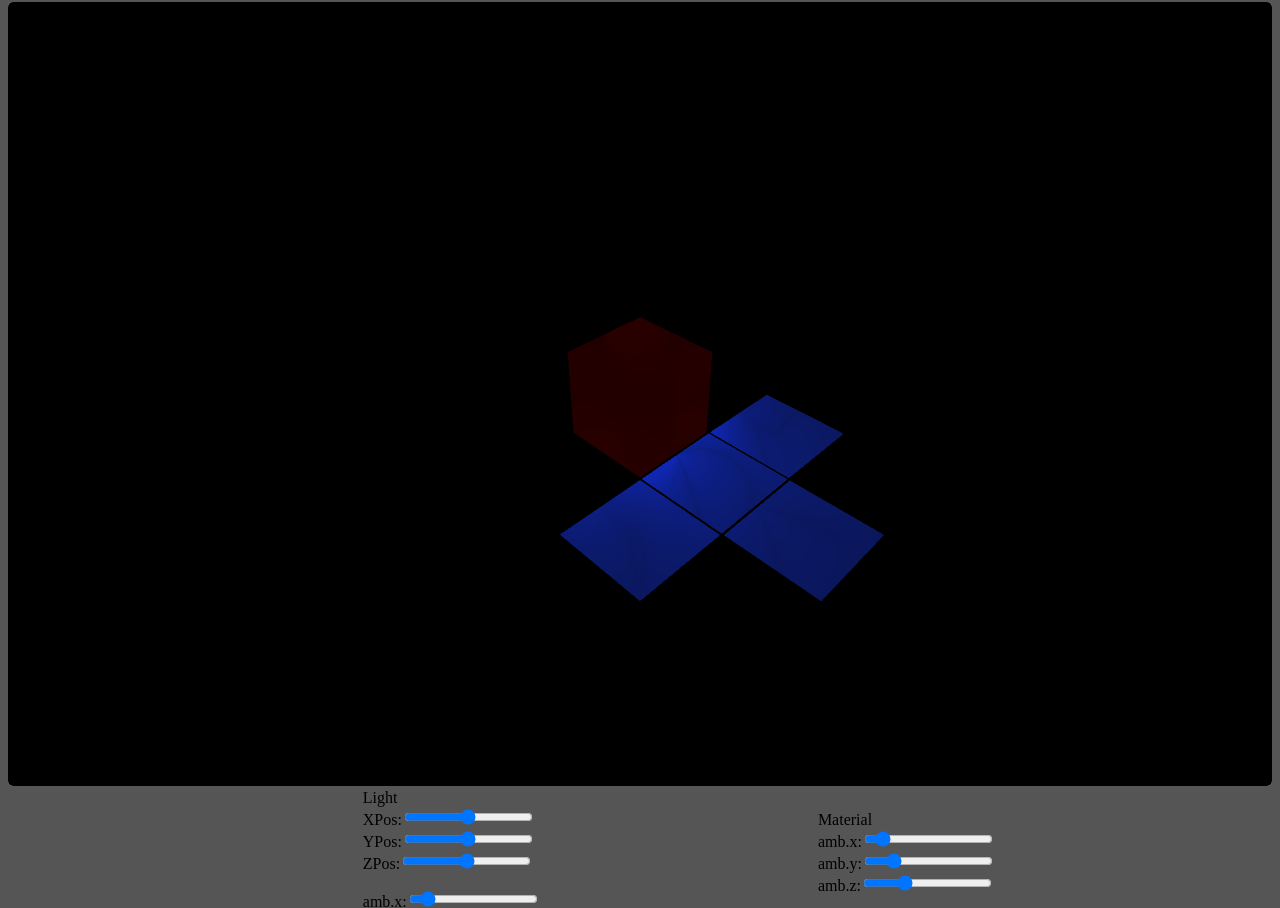
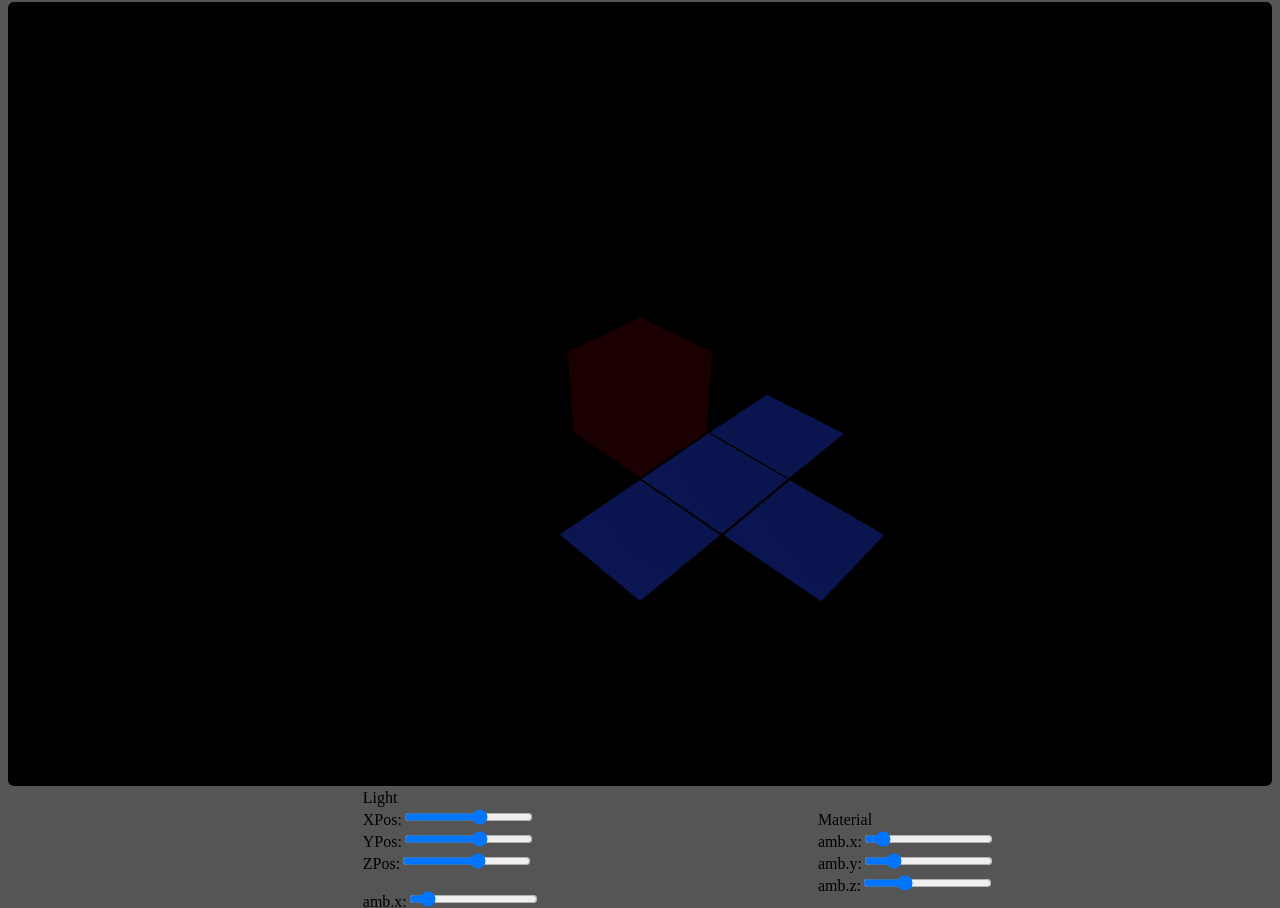
Before and after one commit to Mihagug/WebGLProject, a plain HTML site: page index.html in a window 1280 px wide. Shown: the part 64-972 px from the top of the page. Drawn offline with Linux system fonts and the light colour scheme.

Commit message:
Play with light source

```diff
--- a/index.html
+++ b/index.html
@@ -23,9 +23,9 @@
                     <td>
                         Light <br />
                         <form>
-                            XPos:<input id="lXPos" type="range" min="-10" max="10" value="0" step="1.0"> <br />
-                            YPos:<input id="lYPos" type="range" min="-10" max="10" value="0" step="1.0"> <br />
-                            ZPos:<input id="lZPos" type="range" min="-10" max="10" value="0" step="1.0"> <br />
+                            XPos:<input id="lXPos" type="range" min="-20" max="20" value="4" step="0.01"> <br />
+                            YPos:<input id="lYPos" type="range" min="-20" max="20" value="4" step="0.01"> <br />
+                            ZPos:<input id="lZPos" type="range" min="-20" max="20" value="4" step="0.01"> <br />
                         </form>
                         <form>
                             amb.x:<input id="lAmbX" type="range" min="0.0" max="1.0" value="0.1" step="0.01"> <br />
@@ -72,7 +72,7 @@
                             emiss.z:<input id="mEmissZ" type="range" min="0.0" max="1.0" value="0.3" step="0.01"> <br />
                         </form>
                         <form>
-                            shine:<input id="mShine" type="range" min="0.0" max="1.0" value="0.2" step="0.01"> <br />
+                            shine:<input id="mShine" type="range" min="0.0" max="100.0" value="0.0" step="1.0"> <br />
                         </form>
                     </td>
                 </tr>
--- a/src/box.js
+++ b/src/box.js
@@ -73,16 +73,48 @@ Box.prototype = {
             //rear
             0, 1, 2, 2, 3, 0,
             //forward
-            4, 5, 6, 4, 6, 7,
+            4, 5, 6, 6, 7, 4,
             //top
-            1, 7, 6, 1, 6, 2,
+            1, 7, 6, 6, 2, 1,
             //bottom
-            4, 0, 3, 4, 3, 5,
+            4, 0, 3, 3, 5, 4,
             //left
-            3, 2, 6, 3, 6, 5,
+            3, 2, 6, 6, 5, 3,
             //right
-            4, 7, 1, 4, 1, 0
+            4, 7, 1, 1, 0, 4
         ];
+
+        /*var points = [];
+        for (var i = 0, j = 0; i < verticies.length; i += 3, j++) {
+            points[j] = new Vector(verticies[i], verticies[i + 1], verticies[i + 2]);
+        }
+
+        var vNormals = [];
+        vNormals[0] = normalize(cross(subVectors(points[2], points[1]), subVectors(points[0], points[1])));
+        vNormals[1] = normalize(cross(subVectors(points[0], points[3]), subVectors(points[2], points[3])));
+
+        vNormals[2] = normalize(cross(subVectors(points[6], points[5]), subVectors(points[4], points[5])));
+        vNormals[3] = normalize(cross(subVectors(points[4], points[7]), subVectors(points[6], points[7])));
+
+        vNormals[4] = normalize(cross(subVectors(points[6], points[7]), subVectors(points[1], points[7])));
+        vNormals[5] = normalize(cross(subVectors(points[1], points[2]), subVectors(points[6], points[2])));
+
+        vNormals[6] = normalize(cross(subVectors(points[3], points[0]), subVectors(points[4], points[0])));
+        vNormals[7] = normalize(cross(subVectors(points[4], points[5]), subVectors(points[3], points[5])));
+
+        vNormals[8] = normalize(cross(subVectors(points[6], points[2]), subVectors(points[3], points[2])));
+        vNormals[9] = normalize(cross(subVectors(points[3], points[5]), subVectors(points[6], points[5])));
+
+        vNormals[10] = normalize(cross(subVectors(points[1], points[7]), subVectors(points[4], points[7])));
+        vNormals[11] = normalize(cross(subVectors(points[4], points[0]), subVectors(points[1], points[0])));
+
+        var normals = [
+        ];
+        for (var i = 0; i < vNormals.length; i++) {
+            for (var j = 0; j < vNormals[i].arrayRep.length; j++) {
+                normals.push(vNormals[i].arrayRep[j]);
+            }
+        }*/
 
         var normals = [
             -1.0, 0.0, 0.0,
@@ -157,12 +189,14 @@ Box.prototype = {
 
         this.glContext.bindBuffer(this.glContext.ARRAY_BUFFER, this.vbo);
         this.glContext.enableVertexAttribArray(this.glContext.getAttribLocation(this.program.program, "vPos"));
+
         this.glContext.vertexAttribPointer(this.glContext.getAttribLocation(this.program.program, "vPos"), 3, this.glContext.FLOAT, false, 0, 0);
         if (this.glContext.getAttribLocation(this.program.program, "vNormals") > 0) {
             this.glContext.bindBuffer(this.glContext.ARRAY_BUFFER, this.vbn);
             this.glContext.vertexAttribPointer(this.glContext.getAttribLocation(this.program.program, "vNormals"), 3, this.glContext.FLOAT, false, 0, 0);
             this.glContext.enableVertexAttribArray(this.glContext.getAttribLocation(this.program.program, "vNormals"));
         }
+
         this.glContext.bindBuffer(this.glContext.ELEMENT_ARRAY_BUFFER, this.vbi);
         this.glContext.drawElements(this.glContext.TRIANGLES, 6 * 3 * 2, this.glContext.UNSIGNED_BYTE, 0);
         this.glContext.disableVertexAttribArray(this.glContext.getAttribLocation(this.program.program, "vPos"));
--- a/src/main.js
+++ b/src/main.js
@@ -15,6 +15,11 @@ var matEmiss = [];
 var matShine;
 
 var light;
+
+function mouseEvents(Event) {
+    var pixels = new Uint8Array(4);
+    console.log("(" + Event.clientX + ", " + Event.clientY + ")");
+}
 
 function showParameters(glContext) {
     var divTable = document.getElementById("GLParameters");
@@ -41,6 +46,7 @@ window.onresize = function() {
 
 window.onload = function () {
     canvas = document.getElementById("GLCanvas");
+    canvas.addEventListener("mousedown", mouseEvents);
     areaWidth = canvas.clientWidth;
     areaHeight = canvas.clientHeight;
     canvas.width = areaWidth;
@@ -53,7 +59,7 @@ window.onload = function () {
     spaceCraft = new SpaceCraft(gl);
     spaceCraft.init();
 
-    light = new Box(new Vector(lightPos[0], lightPos[1], lightPos[2]), new Vector(0.5, 0.5, 0.5), gl);
+    light = new Box(new Vector(lightPos[0], lightPos[1], lightPos[2]), new Vector(0.2, 0.2, 0.2), gl);
     light.init();
     light.setColor(new Vector(1.0, 1.0, 1.0));
 
@@ -90,9 +96,10 @@ function rendering() {
 
     light.setModelMatrix(translate(new Matrix(1.0), new Vector(lightPos[0], lightPos[1], lightPos[2])));
     light.program.use();
-    light.draw(mWorld, mView, mPerspective);
+    light.draw(new Matrix(1.0), mView, mPerspective);
 
     spaceCraft.draw(mWorld, mView, mPerspective);
+
     //window.requestAnimFrame(rendering, canvas);
     setTimeout(function() {window.requestAnimFrame(rendering, canvas)}, 50);
 }
--- a/src/works/bozhko.js
+++ b/src/works/bozhko.js
@@ -171,6 +171,7 @@ SpaceCraft.prototype = {
         this.glContext.uniform4fv(this.glContext.getUniformLocation(this.mainBox.program.program, "material.specular"), [0.2, 0.2, 0.2, 1.0]);
         this.glContext.uniform4fv(this.glContext.getUniformLocation(this.mainBox.program.program, "material.emission"), [1.0, 1.0, 1.0, 1.0]);
         this.glContext.uniform1f(this.glContext.getUniformLocation(this.mainBox.program.program, "material.shininess"), 0.5);*/
+
          //light parameters
         this.glContext.uniform4fv(this.glContext.getUniformLocation(this.mainBox.program.program, "light.position"), lightPos);
         this.glContext.uniform4fv(this.glContext.getUniformLocation(this.mainBox.program.program, "light.ambient"), lightAmb);
```
